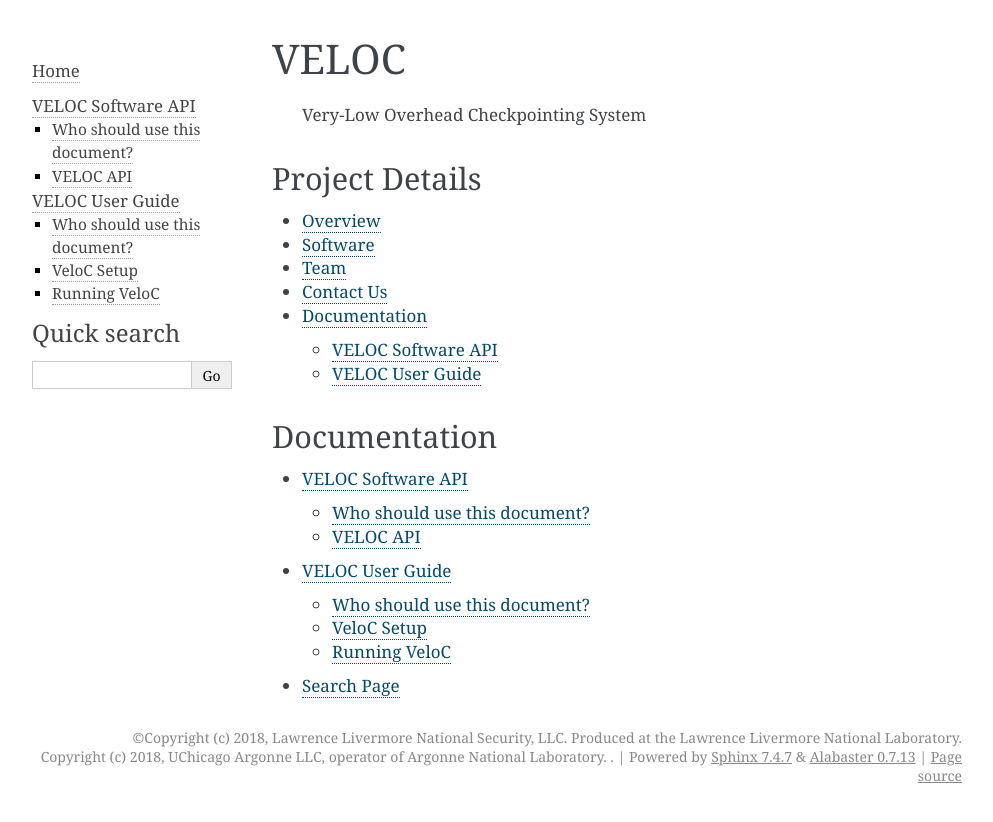
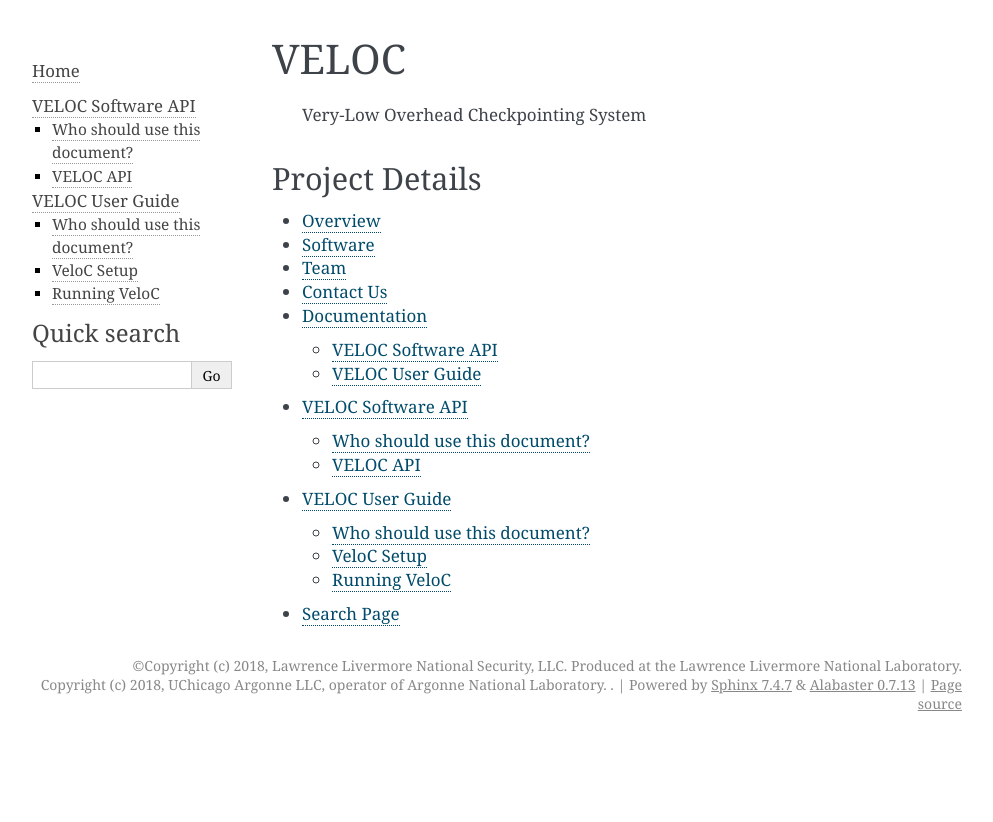
Before and after one commit to ECP-VeloC/VELOC, a Sphinx documentation site: the page built from docs/toc.rst, in a window 1280 px wide. Shown: the top 822 px of the page, without its empty margins (148-1141 px from the left). Built offline with Sphinx 7.4.7, drawn with Linux system fonts in a browser that asks for light colours; pages that are not in the unit, such as notebooks, are missing from menus.

Commit message:
Update toc.rst

```diff
--- a/docs/toc.rst
+++ b/docs/toc.rst
@@ -15,14 +15,6 @@
    :maxdepth: 2
 
    index.rst
-
-
-Documentation
--------------
-
-.. toctree::
-   :maxdepth: 2
-
    api.rst
    userguide.rst
 
```
